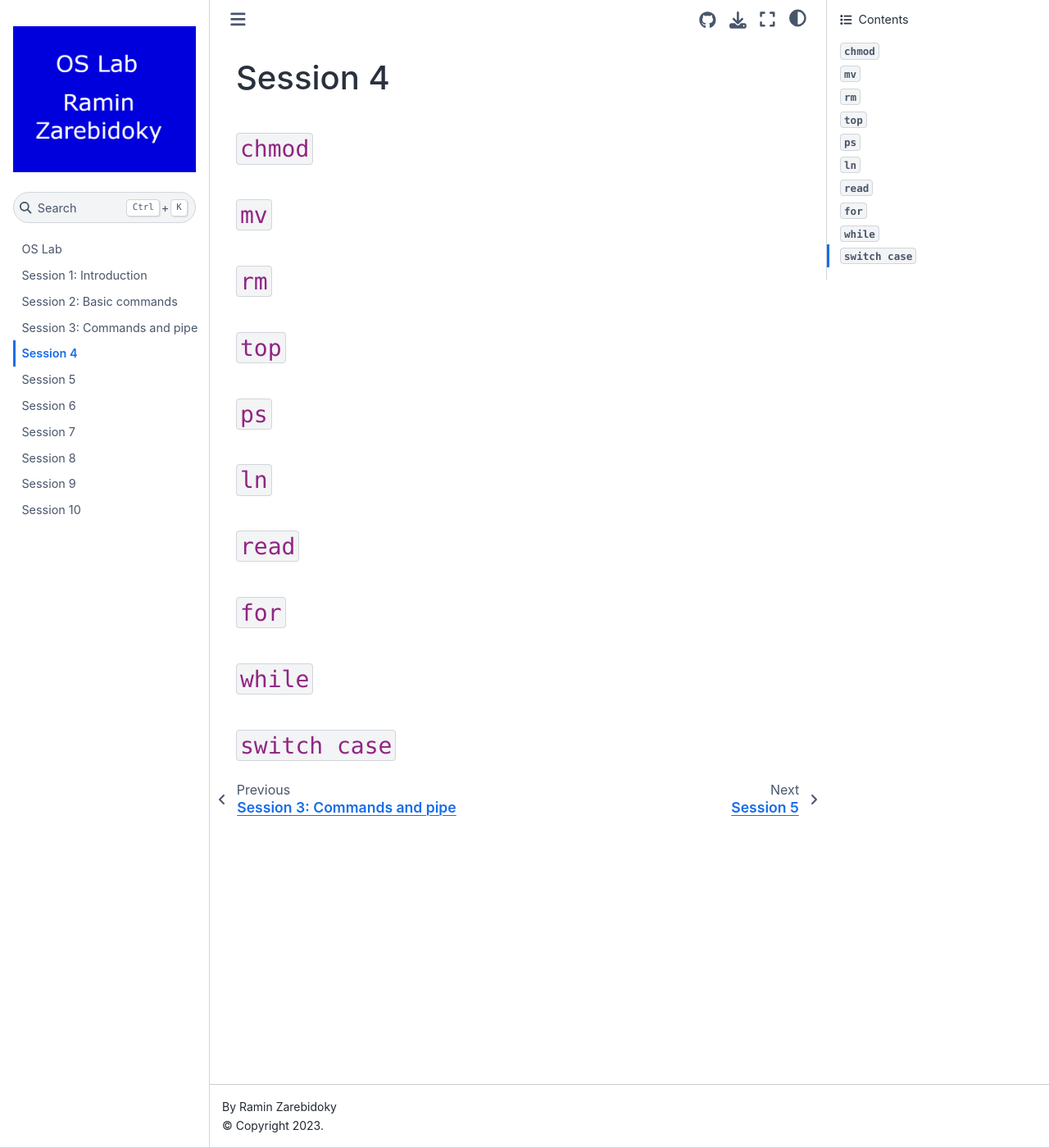
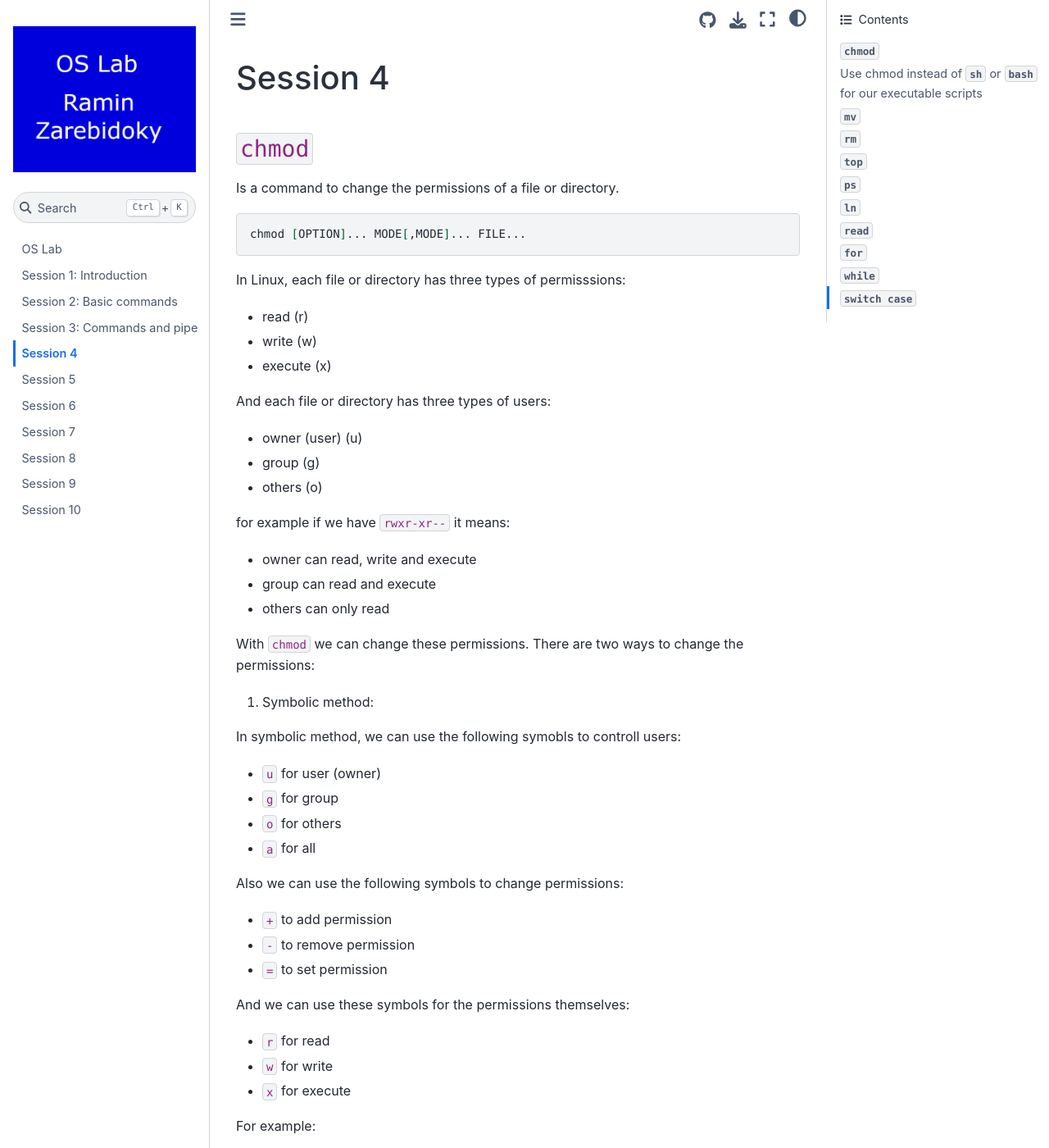
Before and after one commit to LiterallyTheOne/os_lab, a Jupyter Book: the page built from docs/session_4.md, in a window 1280 px wide and 1400 px high. Shown: the whole window at 82% size. Built offline with Jupyter Book 1.0.4 settings and Sphinx 7.4.7 and the Sphinx Book theme 1.1.4, drawn with Linux system fonts in a browser that asks for light colours; some of the changed text lies outside the part shown.

Commit message:
Add chmod and another title to fill afterwards

````diff
--- a/docs/session_4.md
+++ b/docs/session_4.md
@@ -1,6 +1,80 @@
 # Session 4
 
 ## `chmod`
+
+Is a command to change the permissions of a file or directory.
+
+```shell
+chmod [OPTION]... MODE[,MODE]... FILE...
+```
+
+In Linux, each file or directory has three types of permisssions:
+
+* read (r)
+* write (w)
+* execute (x)
+
+And each file or directory has three types of users:
+
+* owner (user) (u)
+* group (g)
+* others (o)
+
+for example if we have `rwxr-xr--` it means:
+
+* owner can read, write and execute
+* group can read and execute
+* others can only read
+
+With `chmod` we can change these permissions.
+There are two ways to change the permissions:
+
+1. Symbolic method:
+
+In symbolic method, we can use the following symobls to controll users:
+
+* `u` for user (owner)
+* `g` for group
+* `o` for others
+* `a` for all
+
+Also we can use the following symbols to change permissions:
+
+* `+` to add permission
+* `-` to remove permission
+* `=` to set permission
+
+And we can use these symbols for the permissions themselves:
+
+* `r` for read
+* `w` for write
+* `x` for execute
+
+For example:
+
+```shell
+chmod u+x file
+```
+
+In the example above we have added execute permission to the owner of the file.
+
+Another example:
+
+```shell
+chmod g-w file
+```
+
+In the example above we have removed write permission from the group of the file.
+
+Another example:
+
+```shell
+chmod a=rw file
+```
+
+In the example above we have set read and write permissions for all users (owner, group, others).
+
+## Use chmod instead of `sh` or `bash` for our executable scripts
 
 ## `mv`
 
````
